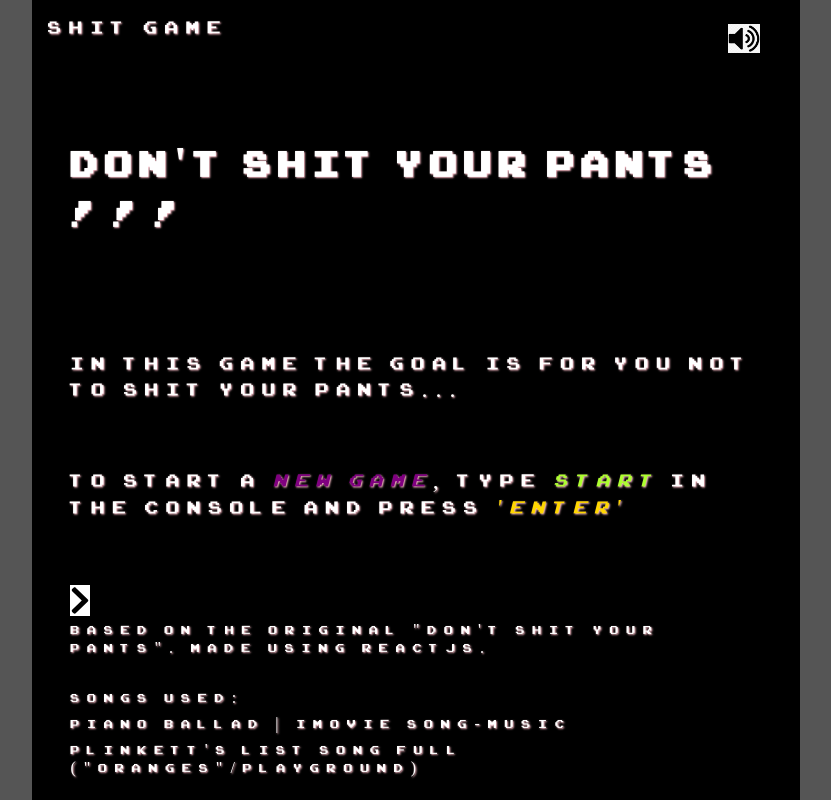
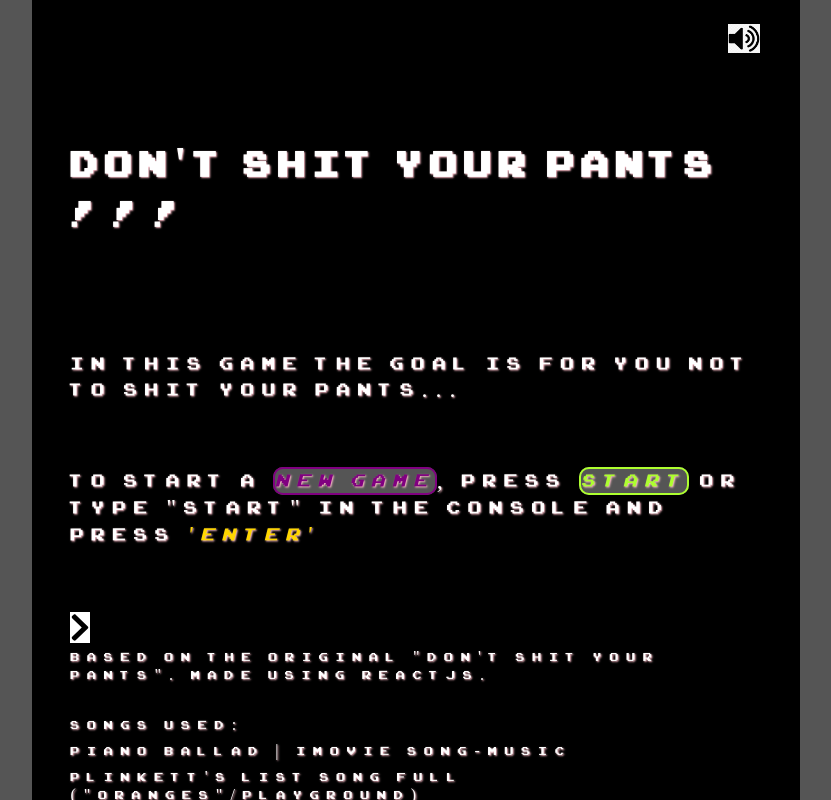
Before and after one commit to BurekLord/ReactJS, a React (Create React App) app in the folder shit-game/: page / in a window 1280 px wide. Shown: the whole page, without its empty margins (224-1055 px from the left). Built offline with nearby package versions, Linux system fonts and the light colour scheme.

Commit message:
ui updates

```diff
--- a/shit-game/src/containers/Greeting/Greeting.js
+++ b/shit-game/src/containers/Greeting/Greeting.js
@@ -12,8 +12,8 @@
             </div>
             <div className={classes.marginTop}>
                 To start a{' '}
-                <span className={classes.colorPurple}>new game</span>, type{' '}
-                <span className={classes.colorGreen}>start</span> in the
+                <span onClick={props.startGame} className={classes.colorPurple}>new game</span>, press{' '}
+                <span onClick={props.startGame} className={classes.colorGreen}>START</span> or type "start" in the
 					console and press{' '}
                 <span className={classes.colorGold}>'Enter'</span>
             </div>
--- a/shit-game/src/containers/Greeting/Greeting.module.css
+++ b/shit-game/src/containers/Greeting/Greeting.module.css
@@ -25,10 +25,20 @@
 
 .colorPurple {
 	color: purple;
+	background-color: #555;
+    border: 2px solid;
+    cursor: pointer;
+    border-radius: 10px;
+
 }
 
 .colorGreen {
 	color: greenyellow;
+	background-color: #555;
+    border: 2px solid;
+    cursor: pointer;
+    border-radius: 10px;
+
 }
 
 .colorGold {
--- a/shit-game/src/containers/main/main.js
+++ b/shit-game/src/containers/main/main.js
@@ -363,16 +363,20 @@
 		}
 	};
 
+	startGameHandeler = () => {
+		this.startNewGame();
+	}
+
 	focusInput = () => {
 		this.inputRef.current.focus();
 	};
 
 	render() {
-
-		let img = <Greeting />;
+		let img = <Greeting startGame={this.startGameHandeler} />;
 		let counter = null;
 		let helperCountDown = null;
 		let footer = <Footer />;
+		let backBtn = null;
 		if (this.state.gameStarted) {
 			img = (
 				<ImageContainer currentImg={this.state.currentImg}></ImageContainer>
@@ -380,6 +384,7 @@
 			counter = <Counter counter={this.state.counter} />
 			helperCountDown = <Counter helper counter={this.state.counter} />
 			footer = null;
+			backBtn = <img onClick={this.resetGame} className={classes.backImg} src={require('../../assets/images/back.png')} alt="back button"></img>;
 		}
 
 		let resetButton = this.state.success || this.state.fail ? (<button className={classes.btn} onClick={this.resetGame}>
@@ -397,8 +402,9 @@
 
 		return (
 			<div className={mainClasses} style={{ position: 'relative' }}>
+				{backBtn}
 				<AudioPlayer start={this.state.gameStarted} ></AudioPlayer>
-				<header className={classes.header}>Shit Game {counter}</header>
+				<header className={classes.header}>&nbsp;{counter}</header>
 				<div>
 					<audio
 						ref={this.soundRef}
--- a/shit-game/src/containers/main/main.module.css
+++ b/shit-game/src/containers/main/main.module.css
@@ -9,6 +9,8 @@
 	letter-spacing: 0.5rem;
 	display: flex;
 	flex-direction: column;
+	overflow: scroll;
+
 }
 .content {
 	width: 90%;
@@ -111,6 +113,12 @@
 	width: 100%;
 	padding: 1rem;
 	font-family: ARCADECLASSIC;
+}
+
+.backImg {
+	filter: invert(100%) sepia(10%);
+	width: 2rem;
+	position: absolute;
 }
 
 @keyframes blink {
```
Also changed, not shown: shit-game/src/assets/images/back.png (added).
